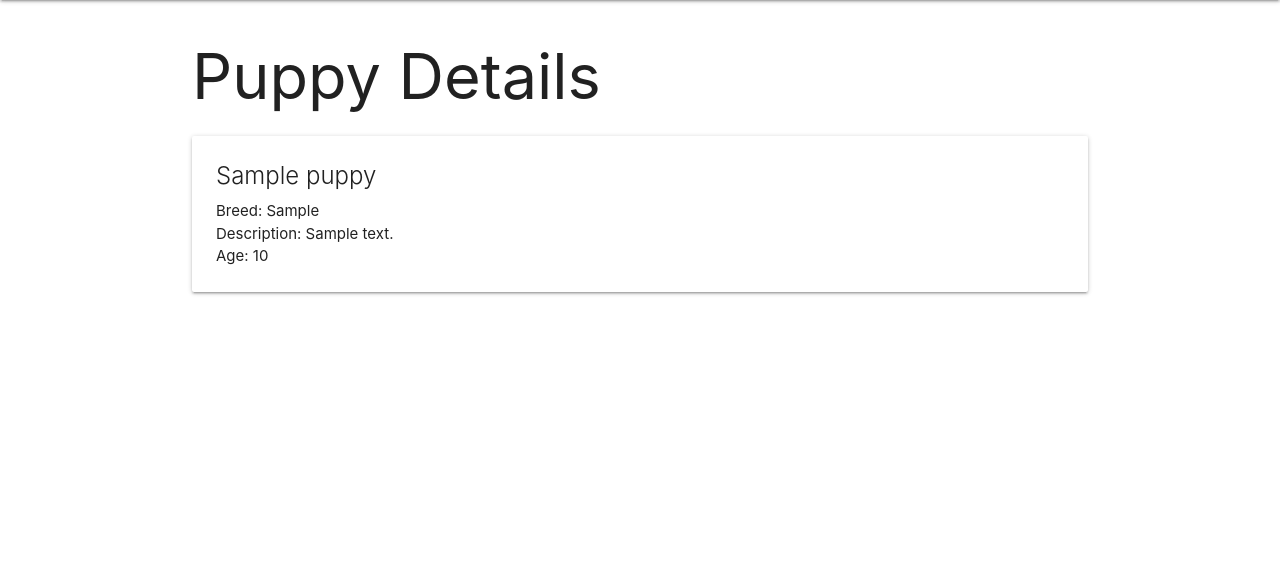
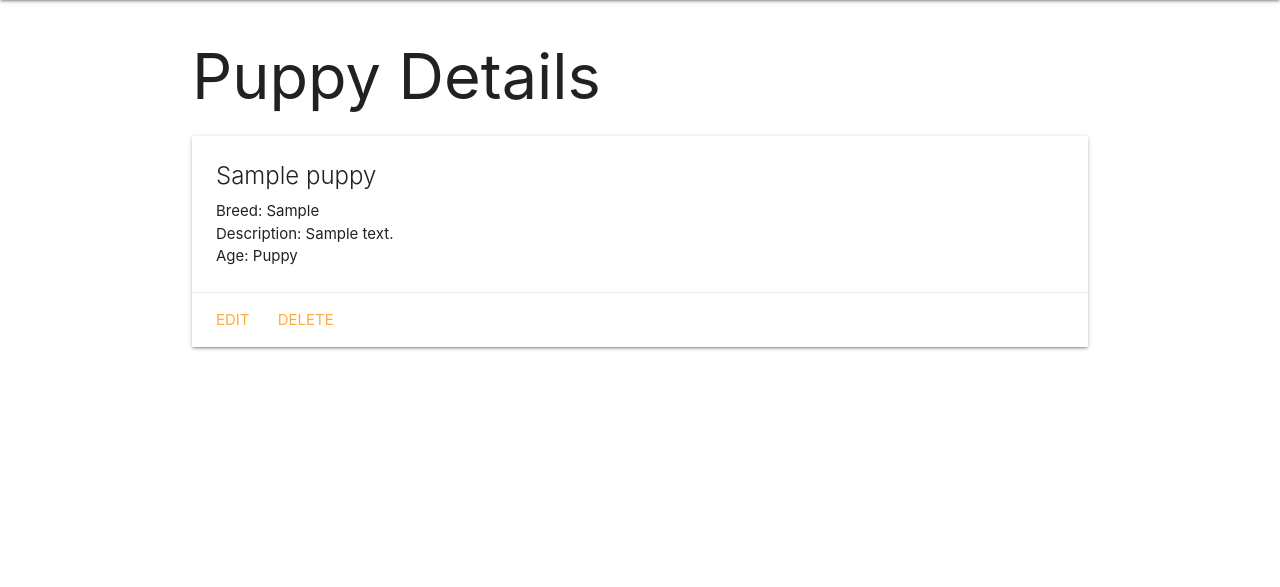
Before and after one commit to shamique202/puppiescollector, a Django app: page /puppies/1/ in a window 1280 px wide. Shown: the part 64-651 px from the top of the page. Run offline with Django 4.2, Linux system fonts and the light colour scheme; tables that the repository leaves empty hold one stand-in row (values such as "Sample post").

Commit message:
created another django template

```diff
--- a/main_app/templates/main_app/puppy_form.html
+++ b/main_app/templates/main_app/puppy_form.html
@@ -1,6 +1,12 @@
 {% extends 'base.html' %}
 
 {% block content %}
+<!-- New if/else block -->
+{% if object %}
+<h1>Edit <span class="lightpink-text">{{object.name}}</span></h1>
+{% else %}
+<h1>Add Cat</h1>
+{% endif %}
 <!-- Leaving the action empty makes the form post to the same url used to display it -->
 <form action="" method="post">
     <!-- Django requires the following for security purposes -->
--- a/main_app/templates/puppies/detail.html
+++ b/main_app/templates/puppies/detail.html
@@ -9,11 +9,15 @@
         <p>Breed: {{ puppy.breed }}</p>
         <p>Description: {{ puppy.description }}</p>
         {% if puppy.age > 0 %}
-        <p>Age: {{ puppy.age }}</p>
-        {% else %}
         <p>Age: Puppy</p>
         {% endif %}
     </div>
+    <!-- Add the following markup -->
+    <div class="card-action">
+        <a href="{% url 'puppies_update' puppy.id %}">Edit</a>
+        <a href="{% url 'puppies_delete' puppy.id %}">Delete</a>
+    </div>
+    <!-- New markup above -->
 </div>
 
 {% endblock %}
--- a/main_app/urls.py
+++ b/main_app/urls.py
@@ -8,4 +8,7 @@ urlpatterns = [
   path('puppies/', views.puppies_index, name='index'),
   path('puppies/<int:puppy_id>/', views.puppies_detail, name='detail'),
   path('puppies/create/', views.PuppyCreate.as_view(), name='puppies_create'),
+  # Add the new routes below
+  path('puppies/<int:pk>/update/', views.PuppyUpdate.as_view(), name='puppies_update'),
+  path('puppies/<int:pk>/delete/', views.PuppyDelete.as_view(), name='puppies_delete'),
 ]
--- a/main_app/views.py
+++ b/main_app/views.py
@@ -1,6 +1,7 @@
 from django.shortcuts import render
 # import a create view
-from django.views.generic.edit import CreateView
+# import UpdateView, DeleteView
+from django.views.generic.edit import CreateView, UpdateView, DeleteView
 # Add the following import
 from .models import Puppy
 
@@ -11,7 +12,17 @@ from .models import Puppy
 class PuppyCreate(CreateView):
     model = Puppy
     fields = '__all__'
-    success_url = '/cats/'
+    success_url = '/puppies/'
+class PuppyUpdate(UpdateView):
+  model = Puppy
+  # Let's disallow the renaming of a Puppy by excluding the name field!
+  fields = ['breed', 'description', 'age']
+
+class PuppyDelete(DeleteView):
+  model = Puppy
+  success_url = '/puppies/'
+
+
 
 # Define the home view
 def home(request):
```
Also changed, not shown: main_app/templates/main_app/puppy_confirm_delete.html (added, +13 -0 lines).
